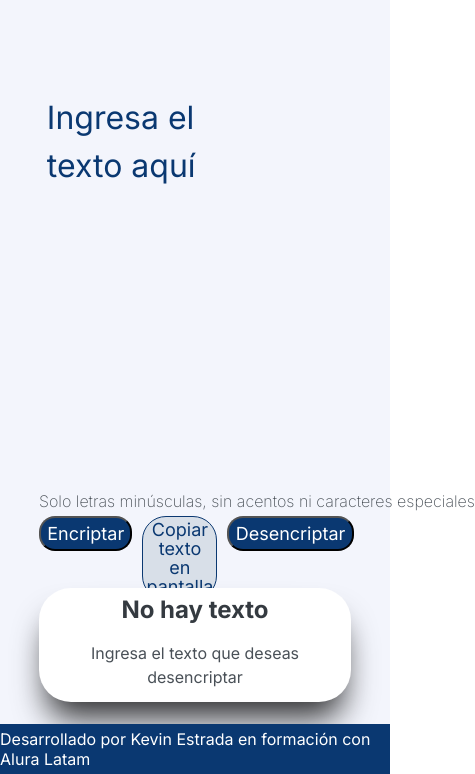
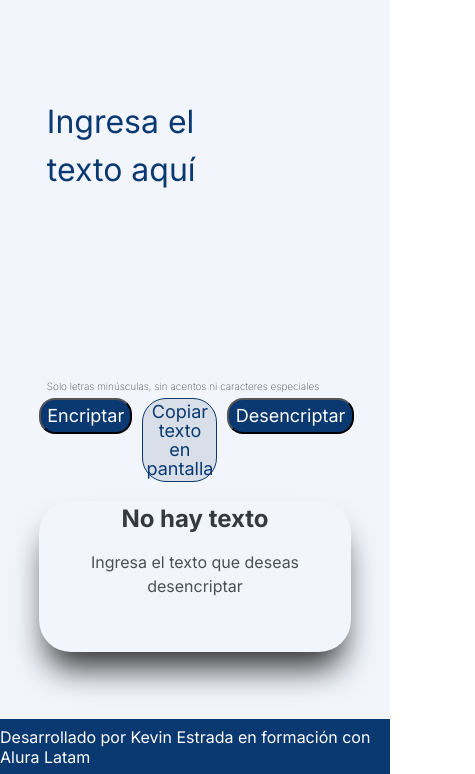
Before and after one commit to Kandrese8/challenge-1, a plain HTML site: page index.html in a window 390 px wide. Shown: the part 70-844 px from the top of the page, 475 px wide, since content can reach past the window. Drawn offline with Linux system fonts and the light colour scheme.

Commit message:
optimización del código sin cambios de funcionalidad

```diff
--- a/index.js
+++ b/index.js
@@ -1,15 +1,13 @@
+// Reemplaza cualquier carácter que no sea minúscula o espacio por una cadena vacía
 document.getElementById("texto").addEventListener("input", function(e) {
   let valor = e.target.value;
-  // Reemplaza cualquier carácter que no sea minúscula o espacio por una cadena vacía
   e.target.value = valor.replace(/[^a-z\s]/g, '');
 });
-
 
   function encriptar() {
     let texto = document.getElementById("texto").value;
     let tituloMensaje = document.getElementById("titulo-mensaje");
     let parrafo = document.getElementById("parrafo");
-    let muñeco = document.getElementById("muñeco");
 
     let textoCifrado = texto
       .replace(/e/gi, "enter")
@@ -22,12 +20,9 @@ document.getElementById("texto").addEventListener("input", function(e) {
       document.getElementById("texto").value = textoCifrado;
       tituloMensaje.textContent = "Texto encriptado con éxito";
       parrafo.textContent = "";
-      muñeco.src = "./images/muñeco.png";
     } else {
-      muñeco.src = "./images/muñeco.png";
       tituloMensaje.textContent = "Ningún mensaje fue encontrado";
       parrafo.textContent = "Ingresa el texto que deseas encriptar o desencriptar";
-      swal("Ooops!", "Debes ingresar un texto", "warning");
     }
   }
 
@@ -35,7 +30,6 @@ document.getElementById("texto").addEventListener("input", function(e) {
     let texto = document.getElementById("texto").value;
     let tituloMensaje = document.getElementById("titulo-mensaje");
     let parrafo = document.getElementById("parrafo");
-    let muñeco = document.getElementById("muñeco");
 
     let textoCifrado = texto
       .replace(/enter/gi, "e")
@@ -48,9 +42,7 @@ document.getElementById("texto").addEventListener("input", function(e) {
         document.getElementById("texto").value = textoCifrado;
         tituloMensaje.textContent = "Texto desencriptado con éxito";
         parrafo.textContent = "";
-        muñeco.src = "./images/muñeco.png";
       } else {
-        muñeco.src = "./images/muñeco.png";
         tituloMensaje.textContent = "Ningún mensaje fue encontrado";
         parrafo.textContent = "Ingresa el texto que deseas encriptar o desencriptar";
       }
--- a/style.css
+++ b/style.css
@@ -5,13 +5,9 @@
 
 .header{
     background-color: #0A3871;
-    padding: 0;
-    display: flex;
-    justify-content: flex-start;
     gap: 35px;
     display: flex;
     align-items: center;
-    height: 50px;
 }
 
 .header h1 {
@@ -19,13 +15,7 @@
     color: #F3F5FC;
     font-size: 28px;
 }
-
-.logo{
-    border: 1mm solid #F3F5FC;
-    border-radius: 50px;
-    background-color: #F3F5FC;
-}
- .footer {
+.footer {
     justify-content: center;
     background-color: #0A3871;
     color: white;
@@ -35,7 +25,13 @@
     bottom: 0;
     display: flex;
     align-items: center;
-    height: 50px;
+    height: 55px;
+}
+
+.logo{
+    border: 1mm solid #F3F5FC;
+    border-radius: 50px;
+    background-color: #F3F5FC;
 }
 
 .container{
@@ -75,15 +71,12 @@
     display: flex;
     flex-direction: row;
     align-items: center;
-    padding: 0px;
-    gap: 8px;
-    position: absolute;
-    width: 80%;
+    position: relative;
     left: 12%;
-    top: 80%;
+    top: 70%;
 }
 
-  .condiciones p{
+.condiciones p{
     font-family: 'Inter';
     font-style: normal;
     font-weight: 200;
@@ -95,7 +88,7 @@
     flex-grow: 0;
 }
 
-  .botones{
+.botones{
     display: flex;
     gap: 10px;
     flex-direction: row;
@@ -104,7 +97,7 @@
     position: absolute;
     width: 50%;
     left: 10%;
-    top: 82%;
+    top: 75%;
 }
 
 .boton-encriptar, .boton-desencriptar{
@@ -124,11 +117,6 @@
 }
 
 .copiar{
-    box-sizing: border-box;
-    display: flex;
-    flex-direction: row;
-    align-items: flex-start;
-    justify-content: center;
     padding: 1%;
     width: 25%;
     background: #D8DFE8;
@@ -160,7 +148,7 @@
     height: 80%;
     left: 60%;
     top: 5%;
-    background: white;
+    background: #F3F5FC;
     box-shadow: 0px 24px 32px -8px rgba(0, 0, 0, 0.8);
     border-radius: 32px;
 
@@ -212,25 +200,20 @@
         flex-direction: row;
     }
 
-    .encriptado{
-        width: 100%;
-    }
-
     .condiciones{
-
-        width: 100%;
-        left: 10%;
-        top: 67%;
+        top: 3%;
     }
 
     .condiciones p{
-        font-size: 16px;
+        display: flex;
+        font-size: 10px;
     }
     .botones{
         width: 80%;
         left: 10%;
-        top: 70%;
+        top: 54%;
     }
+
     .boton-encriptar,.boton-desencriptar{
         width: 48%;
         border-radius: 16px;
@@ -243,13 +226,14 @@
 
     .encriptado{
         width: 80%;
-        height: 15%;
+        height: 20%;
         left: 10%;
-        top: 80%;
+        top: 68%;
     }
     .texto-encriptado{
+        font-size: 12px;
         width: 100%;
-        top: 5%;
+        top: 1%;
     }
 
     .encriptado img{
@@ -257,5 +241,4 @@
         display: none;
         visibility: hidden;
     }
-
 }
```
